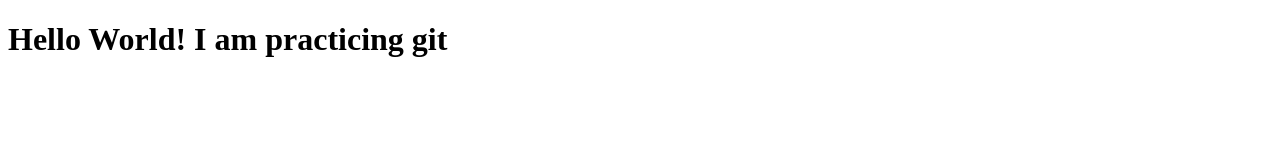
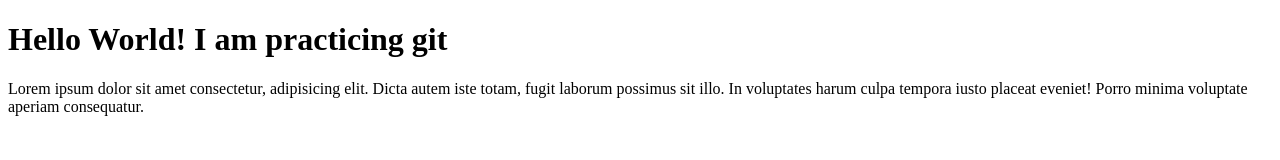
Before and after one commit to Cypher1998/Practicing-Git, a plain HTML site: page index.html in a window 1280 px wide. Drawn offline with Linux system fonts and the light colour scheme.

Commit message:
paragraph added

```diff
--- a/index.html
+++ b/index.html
@@ -8,5 +8,10 @@
   </head>
   <body>
     <h1>Hello World! I am practicing git</h1>
+    <p>
+      Lorem ipsum dolor sit amet consectetur, adipisicing elit. Dicta autem iste
+      totam, fugit laborum possimus sit illo. In voluptates harum culpa tempora
+      iusto placeat eveniet! Porro minima voluptate aperiam consequatur.
+    </p>
   </body>
 </html>
```
